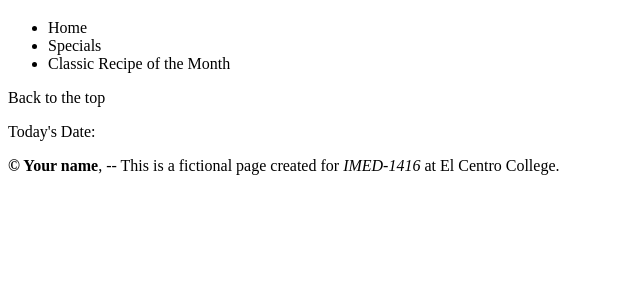
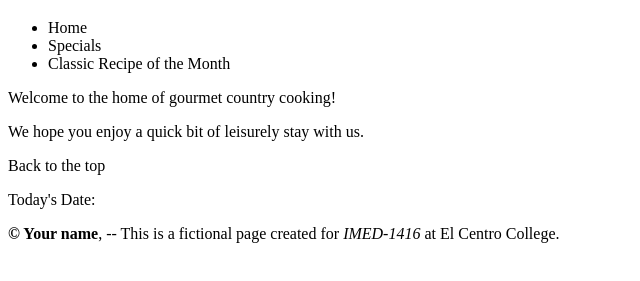
Before and after one commit to MiriamM16/miriamm16.github.io, a plain HTML site: page arbor/arbor.html in a window 1280 px wide. Shown: the part 61-342 px from the top of the page, without its empty margins (0-640 px from the left). Drawn offline with Linux system fonts and the light colour scheme.

Commit message:
Update arbor.html

```diff
--- a/arbor/arbor.html
+++ b/arbor/arbor.html
@@ -16,7 +16,10 @@
       </nav>
       <main>
          <section>
-            <article></article>
+            <article>
+              <p>Welcome to the home of gourmet country cooking!</p>
+              <p> We hope you enjoy a quick bit of leisurely stay with us.</p>
+            </article>
          </section>
          <aside></aside>
       </main>
```
